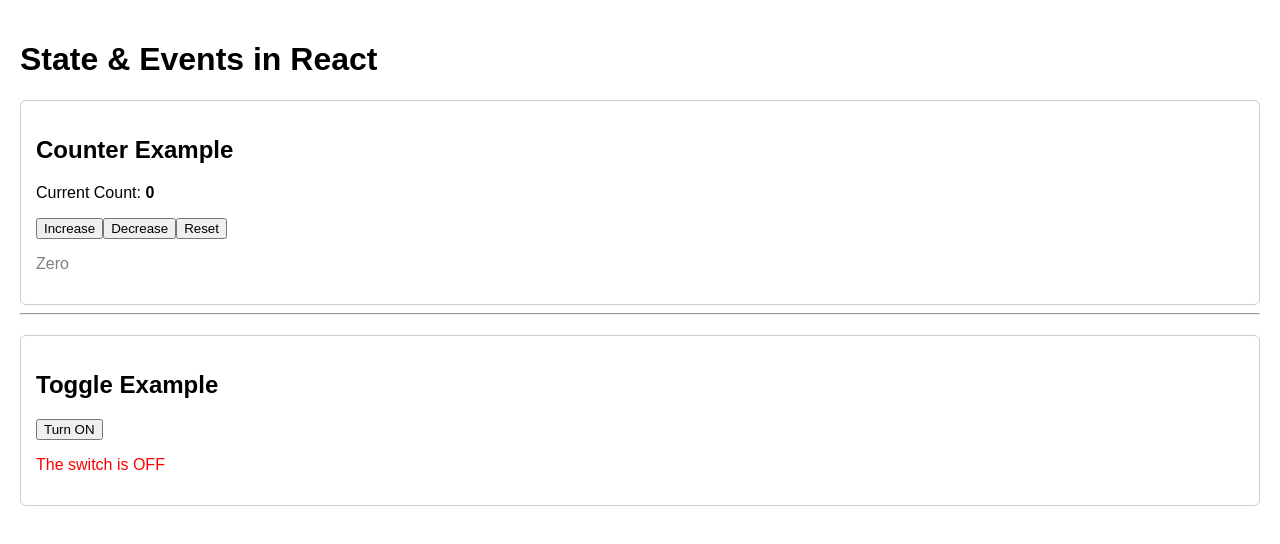
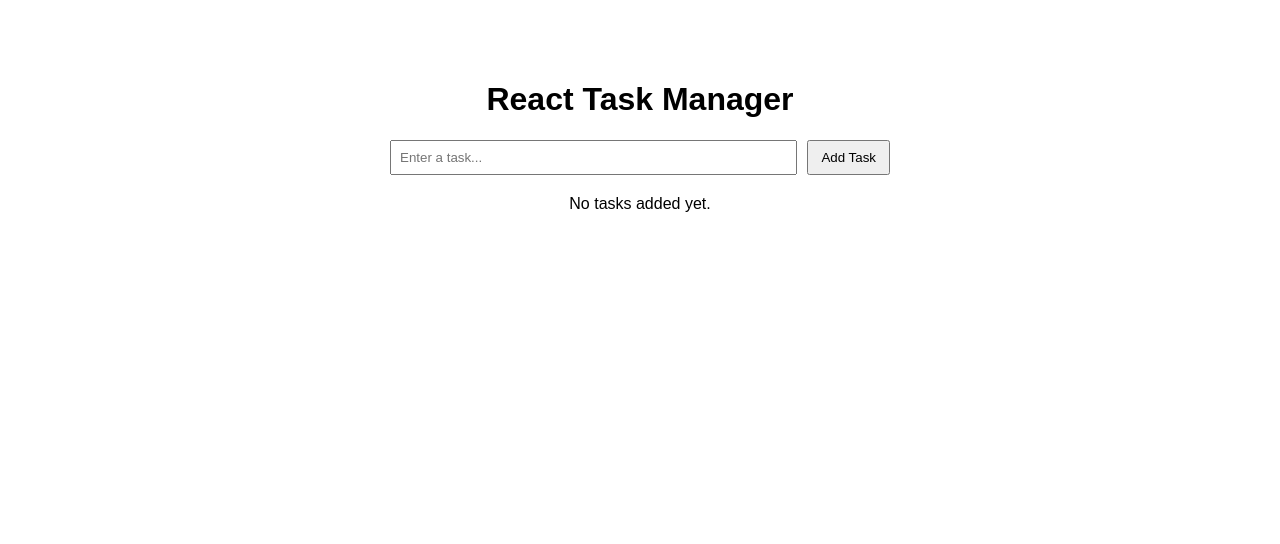
Before and after one commit to sohailblockchain/week5-react-state-events, a React (Create React App) app: page / in a window 1280 px wide. Shown: the top 544 px of the page. Built offline with nearby package versions, Linux system fonts and the light colour scheme.

Commit message:
Refactor App.js with detailed teaching comments for Week 5

```diff
--- a/src/App.js
+++ b/src/App.js
@@ -25,173 +25,334 @@
 // export default App;
 
 
+// // =====================================================
+// // Week 5: State & Events in React
+// // Instructor: Sohail Ahmed
+// // Date: 06 Feb 2026
+// // Purpose:
+// // - Understand what State is
+// // - Learn useState hook
+// // - Handle events (button clicks)
+// // - Apply conditional rendering
+// // =====================================================
+
+// import React, { useState } from "react";
+
+// /*
+//   APP COMPONENT
+//   ----------------
+//   This is the root component of our React application.
+//   All other components are rendered inside this component.
+// */
+// function App() {
+//   return (
+//     <div style={styles.container}>
+//       {/* Main Heading */}
+//       <h1>State & Events in React</h1>
+
+//       {/* Counter Component Example */}
+//       <Counter />
+
+//       <hr />
+
+//       {/* Toggle Component Example */}
+//       <Toggle />
+//     </div>
+//   );
+// }
+
+// /* =====================================================
+//    COUNTER COMPONENT
+//    -----------------------------------------------------
+//    This component demonstrates:
+//    1. Numeric state using useState
+//    2. Event handling using buttons
+//    3. Conditional rendering based on state
+// ===================================================== */
+// function Counter() {
+
+//   /*
+//     useState Hook
+//     ----------------
+//     count    → current state value
+//     setCount → function used to update state
+//     0        → initial value of state
+//   */
+//   const [count, setCount] = useState(0);
+
+//   return (
+//     <div style={styles.box}>
+//       <h2>Counter Example</h2>
+
+//       {/* Display current state value */}
+//       <p>
+//         Current Count: <strong>{count}</strong>
+//       </p>
+
+//       {/* Event Handling */}
+//       {/* onClick runs when user clicks the button */}
+//       <button onClick={() => setCount(count + 1)}>
+//         Increase
+//       </button>
+
+//       <button onClick={() => setCount(count - 1)}>
+//         Decrease
+//       </button>
+
+//       {/* Reset count back to zero */}
+//       <button onClick={() => setCount(0)}>
+//         Reset
+//       </button>
+
+//       {/* CONDITIONAL RENDERING */}
+//       {/* Show message based on count value */}
+
+//       {/* If count is greater than 0 */}
+//       {count > 0 && (
+//         <p style={{ color: "green" }}>
+//           Positive Number
+//         </p>
+//       )}
+
+//       {/* If count is less than 0 */}
+//       {count < 0 && (
+//         <p style={{ color: "red" }}>
+//           Negative Number
+//         </p>
+//       )}
+
+//       {/* If count is exactly 0 */}
+//       {count === 0 && (
+//         <p style={{ color: "gray" }}>
+//           Zero
+//         </p>
+//       )}
+//     </div>
+//   );
+// }
+
+// /* =====================================================
+//    TOGGLE COMPONENT
+//    -----------------------------------------------------
+//    This component demonstrates:
+//    1. Boolean state (true / false)
+//    2. Toggle logic
+//    3. Conditional UI using ternary operator
+// ===================================================== */
+// function Toggle() {
+
+//   /*
+//     Boolean State
+//     ----------------
+//     isOn    → current state (true or false)
+//     setIsOn → function to update state
+//     false   → initial value
+//   */
+//   const [isOn, setIsOn] = useState(false);
+
+//   return (
+//     <div style={styles.box}>
+//       <h2>Toggle Example</h2>
+
+//       {/* Toggle Button */}
+//       {/* !isOn flips the current value */}
+//       <button onClick={() => setIsOn(!isOn)}>
+//         {isOn ? "Turn OFF" : "Turn ON"}
+//       </button>
+
+//       {/* Conditional Rendering using Ternary Operator */}
+//       {isOn ? (
+//         <p style={{ color: "green" }}>
+//           The switch is ON
+//         </p>
+//       ) : (
+//         <p style={{ color: "red" }}>
+//           The switch is OFF
+//         </p>
+//       )}
+//     </div>
+//   );
+// }
+
+// /* =====================================================
+//    INLINE STYLES
+//    -----------------------------------------------------
+//    Inline styles are written in JavaScript.
+//    Useful for demos and small projects.
+//    For large projects, use separate CSS files.
+// ===================================================== */
+// const styles = {
+//   container: {
+//     padding: "20px",
+//     fontFamily: "Arial",
+//   },
+//   box: {
+//     marginTop: "20px",
+//     padding: "15px",
+//     border: "1px solid #ccc",
+//     borderRadius: "6px",
+//   },
+// };
+
+// export default App;
+
+
+
 // =====================================================
-// Week 5: State & Events in React
+// Week 7: Lists & Forms in React
+// Topic: Rendering Lists, Keys, Controlled Components
+// Practical Lab: React Task Manager (A4)
 // Instructor: Sohail Ahmed
-// Date: 06 Feb 2026
-// Purpose:
-// - Understand what State is
-// - Learn useState hook
-// - Handle events (button clicks)
-// - Apply conditional rendering
 // =====================================================
 
 import React, { useState } from "react";
 
-/*
-  APP COMPONENT
-  ----------------
-  This is the root component of our React application.
-  All other components are rendered inside this component.
-*/
 function App() {
+
+  // =========================
+  // STATE
+  // =========================
+
+  // Stores input field value (controlled component)
+  const [taskInput, setTaskInput] = useState("");
+
+  // Stores all tasks in array
+  const [tasks, setTasks] = useState([]);
+
+  // =========================
+  // ADD TASK FUNCTION
+  // =========================
+  const addTask = (e) => {
+    e.preventDefault(); // Prevent page reload
+
+    if (taskInput.trim() === "") return;
+
+    const newTask = {
+      id: Date.now(), // Unique key
+      text: taskInput,
+      completed: false,
+    };
+
+    setTasks([...tasks, newTask]);
+    setTaskInput(""); // Clear input
+  };
+
+  // =========================
+  // DELETE TASK
+  // =========================
+  const deleteTask = (id) => {
+    const filteredTasks = tasks.filter(task => task.id !== id);
+    setTasks(filteredTasks);
+  };
+
+  // =========================
+  // TOGGLE COMPLETE
+  // =========================
+  const toggleComplete = (id) => {
+    const updatedTasks = tasks.map(task =>
+      task.id === id
+        ? { ...task, completed: !task.completed }
+        : task
+    );
+    setTasks(updatedTasks);
+  };
+
   return (
     <div style={styles.container}>
-      {/* Main Heading */}
-      <h1>State & Events in React</h1>
+      <h1>React Task Manager</h1>
 
-      {/* Counter Component Example */}
-      <Counter />
+      {/* =========================
+           FORM SECTION
+      ========================== */}
+      <form onSubmit={addTask} style={styles.form}>
+        <input
+          type="text"
+          placeholder="Enter a task..."
+          value={taskInput}
+          onChange={(e) => setTaskInput(e.target.value)}
+          style={styles.input}
+        />
+        <button type="submit" style={styles.addButton}>
+          Add Task
+        </button>
+      </form>
 
-      <hr />
+      {/* =========================
+           TASK LIST SECTION
+      ========================== */}
+      <ul style={styles.list}>
+        {tasks.map(task => (
+          <li
+            key={task.id} // IMPORTANT: Unique key
+            style={{
+              ...styles.listItem,
+              textDecoration: task.completed ? "line-through" : "none"
+            }}
+          >
+            <span onClick={() => toggleComplete(task.id)}>
+              {task.text}
+            </span>
 
-      {/* Toggle Component Example */}
-      <Toggle />
+            <button
+              onClick={() => deleteTask(task.id)}
+              style={styles.deleteButton}
+            >
+              Delete
+            </button>
+          </li>
+        ))}
+      </ul>
+
+      {/* Empty state message */}
+      {tasks.length === 0 && <p>No tasks added yet.</p>}
     </div>
   );
 }
 
-/* =====================================================
-   COUNTER COMPONENT
-   -----------------------------------------------------
-   This component demonstrates:
-   1. Numeric state using useState
-   2. Event handling using buttons
-   3. Conditional rendering based on state
-===================================================== */
-function Counter() {
-
-  /*
-    useState Hook
-    ----------------
-    count    → current state value
-    setCount → function used to update state
-    0        → initial value of state
-  */
-  const [count, setCount] = useState(0);
-
-  return (
-    <div style={styles.box}>
-      <h2>Counter Example</h2>
-
-      {/* Display current state value */}
-      <p>
-        Current Count: <strong>{count}</strong>
-      </p>
-
-      {/* Event Handling */}
-      {/* onClick runs when user clicks the button */}
-      <button onClick={() => setCount(count + 1)}>
-        Increase
-      </button>
-
-      <button onClick={() => setCount(count - 1)}>
-        Decrease
-      </button>
-
-      {/* Reset count back to zero */}
-      <button onClick={() => setCount(0)}>
-        Reset
-      </button>
-
-      {/* CONDITIONAL RENDERING */}
-      {/* Show message based on count value */}
-
-      {/* If count is greater than 0 */}
-      {count > 0 && (
-        <p style={{ color: "green" }}>
-          Positive Number
-        </p>
-      )}
-
-      {/* If count is less than 0 */}
-      {count < 0 && (
-        <p style={{ color: "red" }}>
-          Negative Number
-        </p>
-      )}
-
-      {/* If count is exactly 0 */}
-      {count === 0 && (
-        <p style={{ color: "gray" }}>
-          Zero
-        </p>
-      )}
-    </div>
-  );
-}
-
-/* =====================================================
-   TOGGLE COMPONENT
-   -----------------------------------------------------
-   This component demonstrates:
-   1. Boolean state (true / false)
-   2. Toggle logic
-   3. Conditional UI using ternary operator
-===================================================== */
-function Toggle() {
-
-  /*
-    Boolean State
-    ----------------
-    isOn    → current state (true or false)
-    setIsOn → function to update state
-    false   → initial value
-  */
-  const [isOn, setIsOn] = useState(false);
-
-  return (
-    <div style={styles.box}>
-      <h2>Toggle Example</h2>
-
-      {/* Toggle Button */}
-      {/* !isOn flips the current value */}
-      <button onClick={() => setIsOn(!isOn)}>
-        {isOn ? "Turn OFF" : "Turn ON"}
-      </button>
-
-      {/* Conditional Rendering using Ternary Operator */}
-      {isOn ? (
-        <p style={{ color: "green" }}>
-          The switch is ON
-        </p>
-      ) : (
-        <p style={{ color: "red" }}>
-          The switch is OFF
-        </p>
-      )}
-    </div>
-  );
-}
-
-/* =====================================================
-   INLINE STYLES
-   -----------------------------------------------------
-   Inline styles are written in JavaScript.
-   Useful for demos and small projects.
-   For large projects, use separate CSS files.
-===================================================== */
+// =========================
+// SIMPLE INLINE STYLES
+// =========================
 const styles = {
   container: {
+    maxWidth: "500px",
+    margin: "40px auto",
     padding: "20px",
     fontFamily: "Arial",
+    textAlign: "center"
   },
-  box: {
-    marginTop: "20px",
-    padding: "15px",
-    border: "1px solid #ccc",
-    borderRadius: "6px",
+  form: {
+    display: "flex",
+    gap: "10px",
+    marginBottom: "20px"
   },
+  input: {
+    flex: 1,
+    padding: "8px"
+  },
+  addButton: {
+    padding: "8px 12px",
+    cursor: "pointer"
+  },
+  list: {
+    listStyle: "none",
+    padding: 0
+  },
+  listItem: {
+    display: "flex",
+    justifyContent: "space-between",
+    alignItems: "center",
+    padding: "10px",
+    border: "1px solid #ddd",
+    marginBottom: "10px",
+    borderRadius: "5px"
+  },
+  deleteButton: {
+    backgroundColor: "red",
+    color: "white",
+    border: "none",
+    padding: "5px 10px",
+    cursor: "pointer"
+  }
 };
 
 export default App;
```
Also changed, not shown: 1 other file (tests, documents, lock files or other folders).
